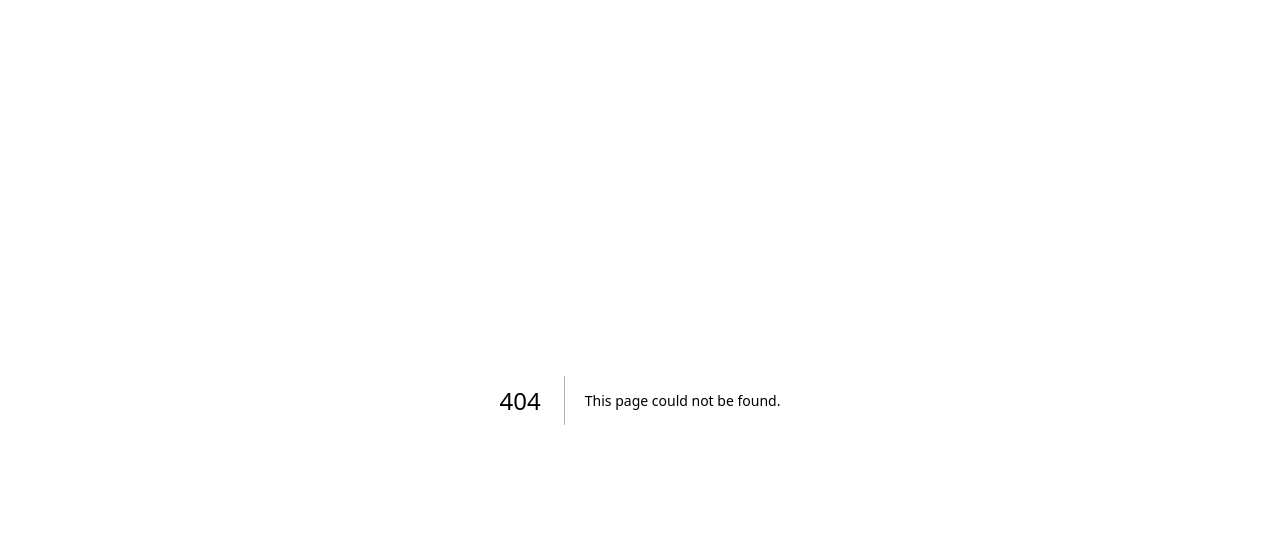
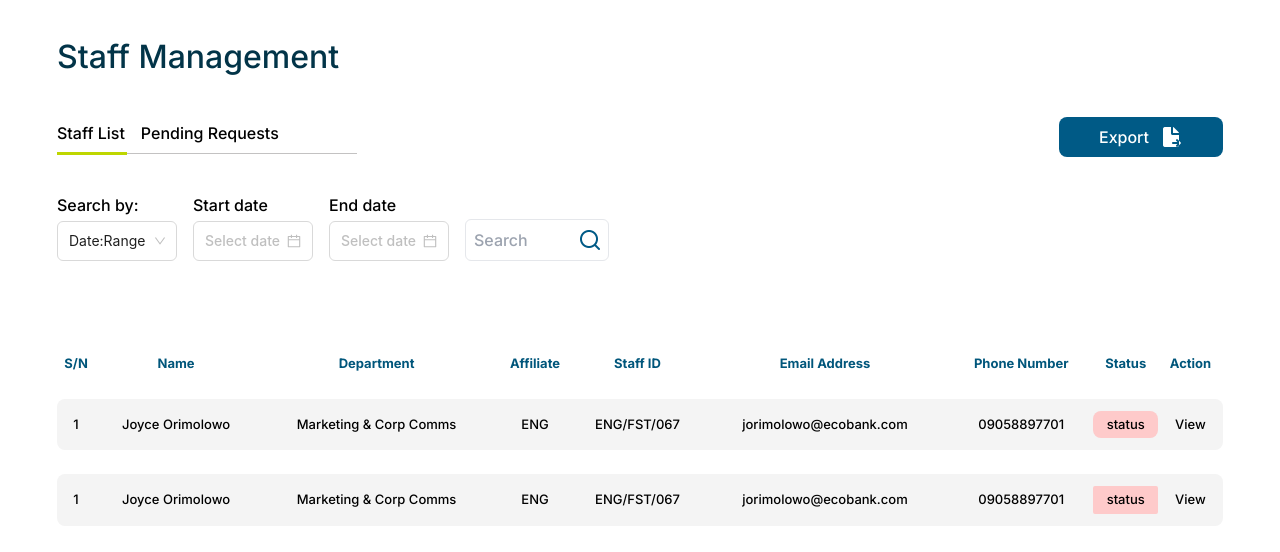
Before and after one commit to HEAT-hue/bus-project-frontend, a Next.js app: page /admin/StaffManagement in a window 1280 px wide. Before the commit this address had no page. Shown: the top 552 px of the page. Built offline with nearby package versions, Linux system fonts and the light colour scheme.

Commit message:
Staff Management

```diff
--- /dev/null
+++ b/src/app/admin/StaffManagement/page.tsx
@@ -0,0 +1,43 @@
+import { Button } from "antd";
+import DateSelector from "../components/dateselector";
+import StaffTable from "../components/stafftable";
+import Image from "next/image";
+import Export from "../../../../public/export.png";
+
+export default function StaffManagement() {
+  return (
+    <div className="w-full flex flex-col h-full font-[500] px-[57px] py-[33px] gap-9">
+      <h1 className="text-[32px] text-[#023448]">Staff Management</h1>
+      <div className="flex flex-col">
+        <div className="flex flex-row w-full items-center justify-between">
+          <div className="flex flex-col gap-2">
+            <div className="flex flex-row  gap-4">
+              <span className="">Staff List</span>
+              <span className="">Pending Requests</span>
+            </div>
+            <div className="w-[300px] items-center bg-[#C3C2C2] flex h-[1px]">
+              <div className="w-[70px] h-[3px] bg-[#BED600]"></div>
+            </div>
+          </div>
+
+
+          {/* <Button
+            type="primary"
+            style={{ backgroundColor: "#005A86", color: "white" }}
+
+          >
+            Export
+          </Button> */}
+          <div className="flex w-[164px] rounded-lg  hover:scale-105 duration-300 flex-row py-2 px-[40px] text-white bg-[#005A86] justify-between items-center">
+            <span> Export </span>
+            <Image src={Export} className="w-6 h-6" alt="export" />
+          </div>
+        </div>
+
+        <div className="flex flex-row items-center"></div>
+      </div>
+      <DateSelector />
+      <StaffTable />
+    </div>
+  );
+}
--- /dev/null
+++ b/src/app/admin/components/dateselector.tsx
@@ -0,0 +1,69 @@
+"use client";
+import Export from "../../../../public/export.png";
+import Search from "../../../../public/search.png";
+
+import type { DatePickerProps } from "antd";
+import { DatePicker, Select, Space } from "antd";
+import Image from "next/image";
+export default function DateSelector() {
+  const onChange: DatePickerProps["onChange"] = (date, dateString) => {
+    console.log(date, dateString);
+  };
+  const handleChange = (value: string) => {
+    console.log(`selected ${value}`);
+  };
+  return (
+    <div className="flex-row flex items-end text-[16px] gap-4 ">
+      <div className="flex flex-col gap-1">
+        <span>Search by:</span>
+        <Select
+          defaultValue="date"
+          style={{ width: 120, height: 40 }}
+          onChange={handleChange}
+          options={[
+            { value: "date", label: "Date:Range" },
+            { value: "lucy", label: "Lucy" },
+            { value: "Yiminghe", label: "yiminghe" },
+          ]}
+        />
+      </div>
+      <div className="flex flex-col gap-1">
+        <span>Start date</span>
+        <DatePicker onChange={onChange} style={{ width: 120, height: 40 }} />
+      </div>
+      <div className="flex flex-col gap-1">
+        <span>End date</span>
+        <DatePicker onChange={onChange} style={{ width: 120, height: 40 }} />
+      </div>{" "}
+      {/* <div className="flex flex-row w-[120px] h-[40px] justify-between items-center rounded-lg border relative border-[#005A86]">
+        <div className="flex basis-full h-full overflow-hidden rounded-lg ">
+          <input
+            type="text"
+            placeholder="Search"
+            className="h-full p-3 border-none text- rounded-lg outline-none -z-10"
+          />
+        </div>
+        <Image
+          src={Search}
+          className="w-6 h-6 absolute right-[5px] z-10 "
+          alt="export"
+        />
+      </div> */}
+      <div className="flex-row flex p-2 w-36 max-sm:w-24 border rounded-md flex-end ">
+        <div className="flex bg-green-200 flex-row justify-between basis-3/4 overflow-hidden ">
+          {" "}
+          <input
+            type="text"
+            placeholder="Search"
+            className="focus:border-none focus:outline-none"
+            // value={filterstring}
+            // onChange={(e) => setFilterString(e.target.value)}
+          />
+        </div>
+        <div className="flex justify-end basis-1/3 items-center">
+          <Image src={Search} className="w-5 h-5" alt="searchimage" />
+        </div>
+      </div>
+    </div>
+  );
+}
--- /dev/null
+++ b/src/app/admin/components/stafftable.tsx
@@ -0,0 +1,56 @@
+import { Table } from "antd";
+import TypedInputNumber from "antd/es/input-number";
+
+export default function StaffTable() {
+  return (
+    <div className="flex flex-col gap-2 mt-8 max-lg:w-[900px] sm:text-[13px] text-[16px] ">
+      <table className="w-full  border-separate border-spacing-y-6 ">
+        <thead className="">
+          <tr id="header" className="text-[#00567B] pb-20">
+            <th className="">S/N</th>
+            <th className="">Name</th>
+            <th className="">Department</th>
+            <th className="">Affiliate</th>
+            <th className="">Staff ID</th>
+            <th className="">Email Address</th>
+            <th className="">Phone Number</th>
+            <th className="">Status</th>
+            <th className="">Action</th>
+          </tr>
+        </thead>
+        <tbody className="">
+          <tr id="staff" className=" text-center  tablerow bg-[#F4F4F4] ">
+            <td className="rounded-l-lg">1</td>
+            <td className=" ">Joyce Orimolowo</td>
+            <td className=" ">Marketing & Corp Comms</td>
+            <td className=" ">ENG</td>
+            <td className=" ">ENG/FST/067</td>
+            <td className=" ">jorimolowo@ecobank.com</td>
+            <td className="">09058897701</td>
+            <td className=" ">
+              <span className="flex justify-center items-center bg-red-200 py-1 rounded-lg  w-full">
+                status
+              </span>
+            </td>
+            <td className="rounded-r-lg ">View</td>
+          </tr>
+          <tr id="staff" className=" text-center  tablerow bg-[#F4F4F4] ">
+            <td className="rounded-l-lg">1</td>
+            <td className=" ">Joyce Orimolowo</td>
+            <td className=" ">Marketing & Corp Comms</td>
+            <td className=" ">ENG</td>
+            <td className=" ">ENG/FST/067</td>
+            <td className=" ">jorimolowo@ecobank.com</td>
+            <td className=" ">09058897701</td>
+            <td className=" ">
+              <span className="flex justify-center items-center bg-red-200 py-1 rounded-sm  w-full">
+                status
+              </span>
+            </td>
+            <td className="rounded-r-lg ">View</td>
+          </tr>
+        </tbody>
+      </table>
+    </div>
+  );
+}
--- a/src/app/admin/error.tsx
+++ b/src/app/admin/error.tsx
@@ -0,0 +1 @@
+"use client"
--- a/src/app/admin/layout.tsx
+++ b/src/app/admin/layout.tsx
@@ -1,6 +1,6 @@
 import type { Metadata } from "next";
 import { Inter } from "next/font/google";
-import "./globals.css";
+import "../globals.css";
 
 const inter = Inter({ subsets: ["latin"] });
 
--- a/src/app/admin/not-found.tsx
+++ b/src/app/admin/not-found.tsx
@@ -0,0 +1,3 @@
+export default function NotFound(){
+<div></div>
+}
--- a/src/app/globals.css
+++ b/src/app/globals.css
@@ -3,7 +3,13 @@
 @tailwind utilities;
 
 /* Import font css */
-@import url('../../public/fonts/font.css');
+@import url("../../public/fonts/font.css");
+
+#staff.tablerow > td {
+  padding: 12px 0px; /* Padding for the cells */
+  border-color: white;
+}
+
 
 /*
 :root {
```
Also changed, not shown: public/export.png (added), public/search.png (added).
